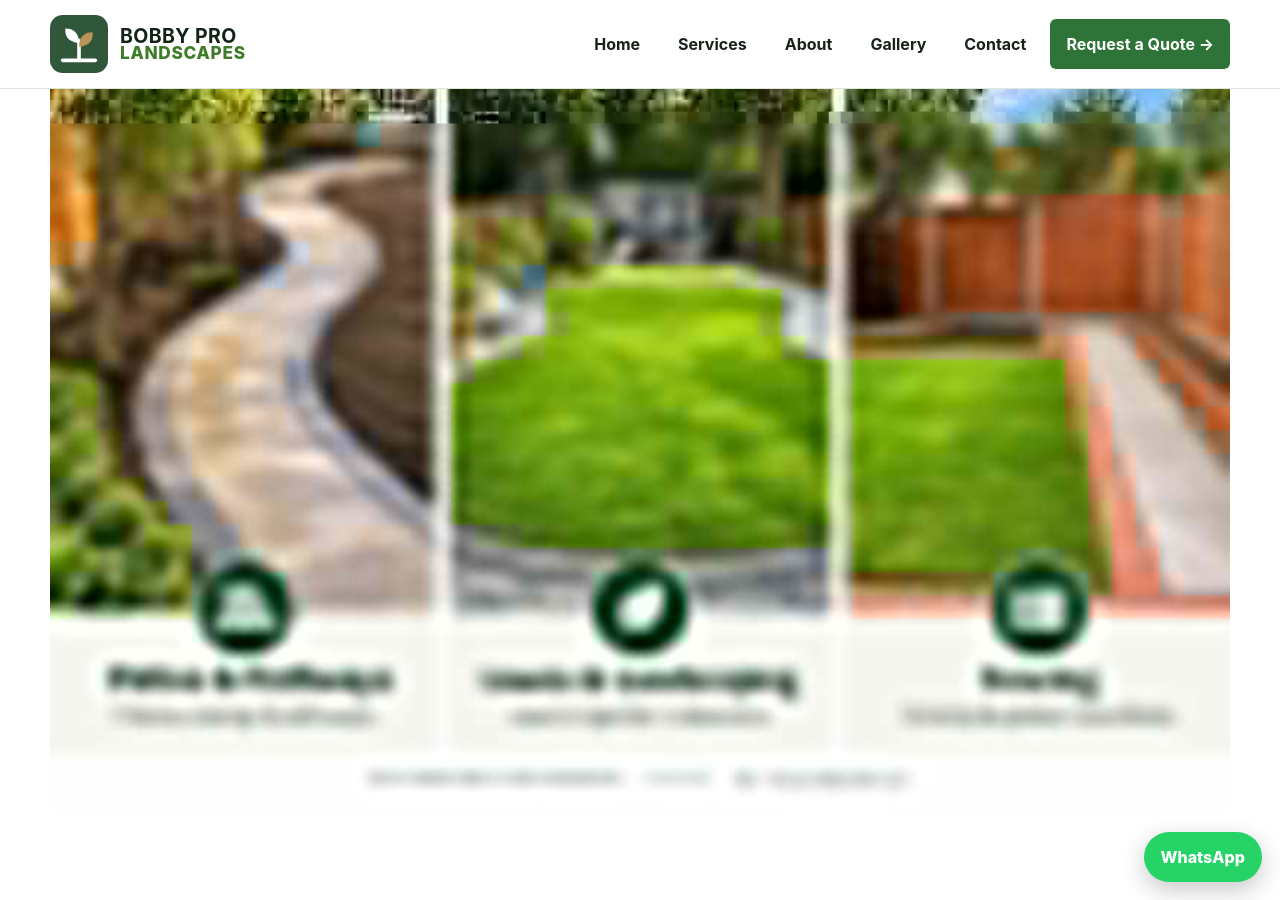
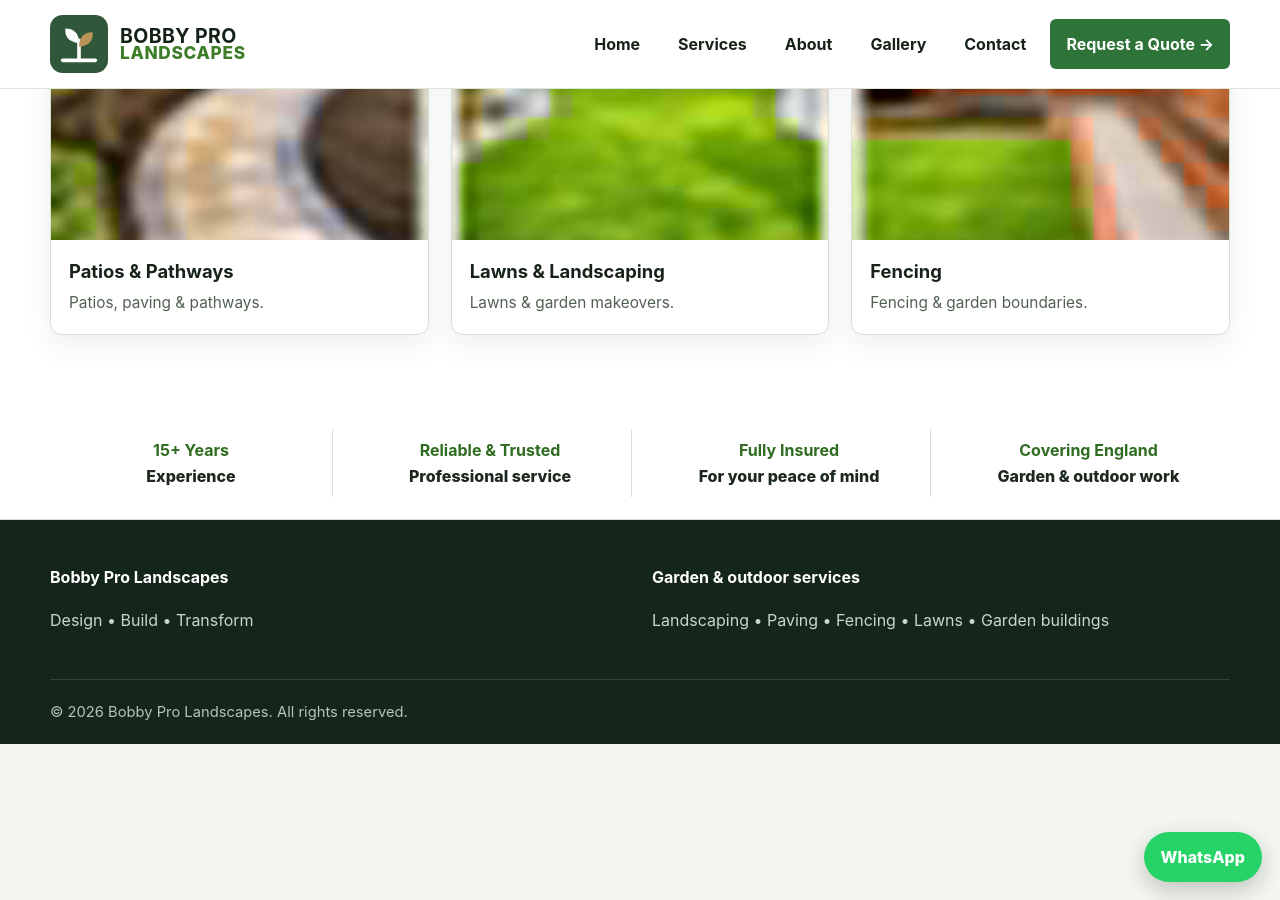
Before and after one commit to arsalanbobby/Bobby-Pro-Landscapes, a Jekyll site: the page built from index.md, in a window 1280 px wide and 900 px high, scrolled down 949 px. Built offline with Jekyll 4.4.1, drawn with Linux system fonts in a browser that asks for light colours.

Commit message:
Split polished services into compact cards

```diff
--- a/index.md
+++ b/index.md
@@ -22,10 +22,30 @@ description: Bobby Pro Landscapes provides professional garden landscaping, pavi
     <h2 class="centre">Garden Landscaping <span class="green-text">Services</span></h2>
     <p class="section-intro centre-copy">Transforming outdoor spaces into beautiful, functional gardens.</p>
 
-    <div style="margin-top: 28px;">
-      <img src="{{ '/assets/images/home-services-polished.jpg' | relative_url }}"
-           alt="Bobby Pro Landscapes patios, lawns and fencing services"
-           style="display:block;width:100%;height:auto;border-radius:18px;">
+    <div class="polished-service-grid">
+      <article class="polished-service-card">
+        <div class="polished-service-photo patio" role="img" aria-label="Patio and pathway landscaping"></div>
+        <div class="polished-service-body">
+          <h3>Patios & Pathways</h3>
+          <p>Patios, paving & pathways.</p>
+        </div>
+      </article>
+
+      <article class="polished-service-card">
+        <div class="polished-service-photo lawn" role="img" aria-label="Finished landscaped lawn"></div>
+        <div class="polished-service-body">
+          <h3>Lawns & Landscaping</h3>
+          <p>Lawns & garden makeovers.</p>
+        </div>
+      </article>
+
+      <article class="polished-service-card">
+        <div class="polished-service-photo fence" role="img" aria-label="Garden fencing project"></div>
+        <div class="polished-service-body">
+          <h3>Fencing</h3>
+          <p>Fencing & garden boundaries.</p>
+        </div>
+      </article>
     </div>
   </div>
 </section>
```
